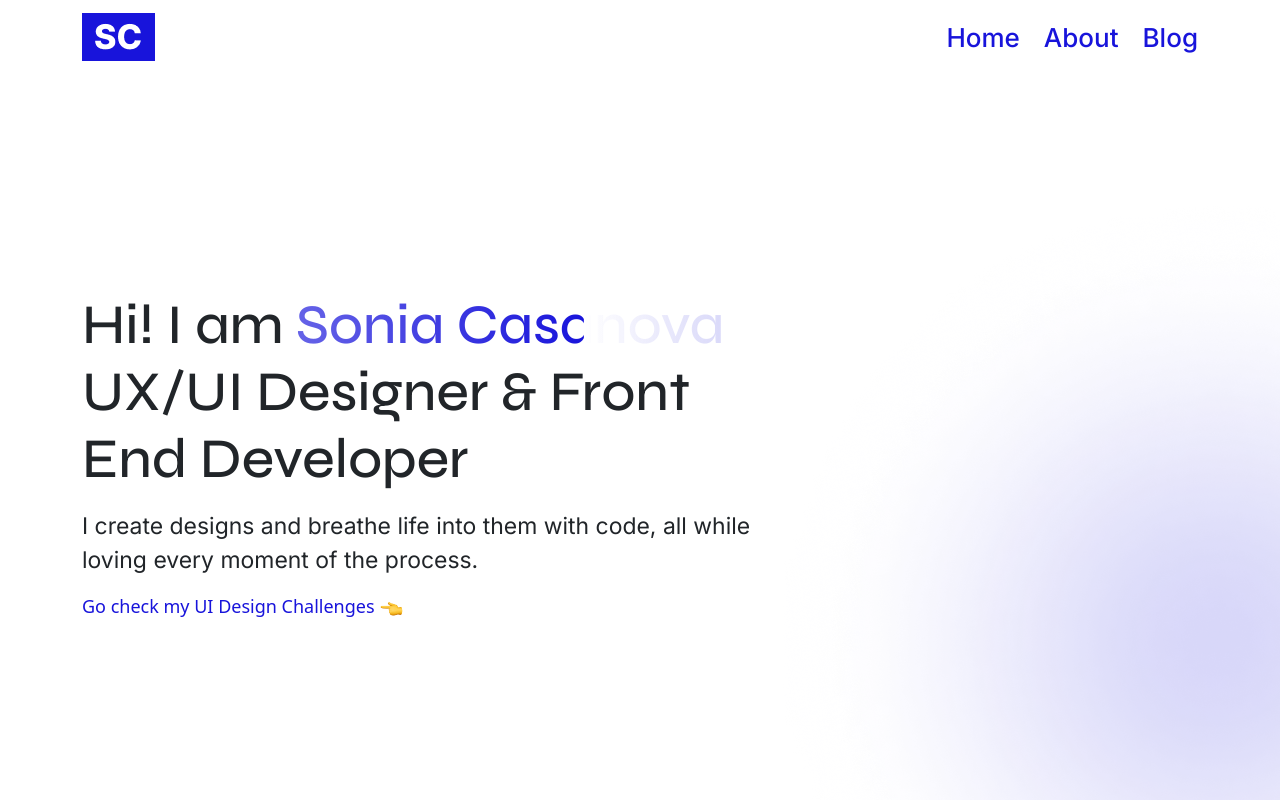
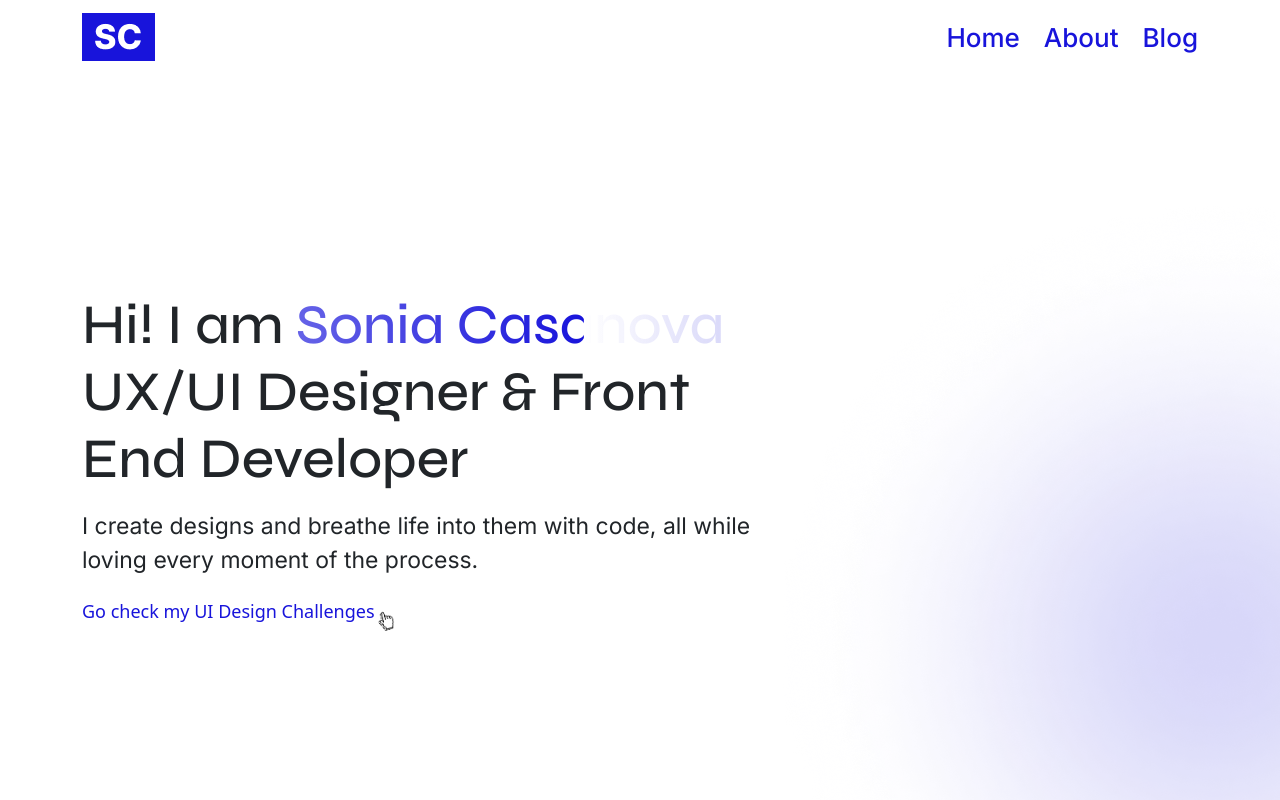
Before and after one commit to soniacasanova/Portfolio, a React (Create React App) app in the folder my-react-bootstrap-app/: page / in a window 1280 px wide. Shown: the top 800 px of the page. Built offline with nearby package versions, Linux system fonts and the light colour scheme.

Commit message:
icon pointing changed

```diff
--- a/my-react-bootstrap-app/src/pages/Home.js
+++ b/my-react-bootstrap-app/src/pages/Home.js
@@ -5,7 +5,6 @@ import { faPaintBrush, faCode } from '@fortawesome/free-solid-svg-icons'
 import arrow from '../assets/img/arrow.png'
 import mouse from '../assets/img/Nutrific/mouse.png'
 import coverImage from '../assets/img/Nutrific/portada_nutrific.png'
-import point from '../assets/img/pointing.png'
 import './Home.scss'
 
 
@@ -45,7 +44,8 @@ const Home = () => {
             <h1 className="pb-2 text-container">Hi! I am <span className="text">Sonia Casanova</span> <br></br>
               UX/UI Designer & Front End Developer</h1>
             <p className="subtitle">I create designs and breathe life into them with code, all while loving every moment of the process.</p>
-            <a className="go-to text-decoration-none" href="https://www.behance.net/gallery/184080049/UI-Design-Challenges-Part-1" target='_blank' rel='noopener noreferrer'>Go check my UI Design Challenges  <img src={point} className="pointing" alt="pointing hand" /></a>
+            <a className="go-to text-decoration-none" href="https://www.behance.net/gallery/184080049/UI-Design-Challenges-Part-1" target='_blank' rel='noopener noreferrer'>Go check my UI Design Challenges
+             <img src={mouse} className="pointing" alt="pointing hand" /></a>
             </div>
             <div className="column"></div>
           </div>
--- a/my-react-bootstrap-app/src/pages/Home.scss
+++ b/my-react-bootstrap-app/src/pages/Home.scss
@@ -36,6 +36,7 @@ a.go-to {
   font-weight: 500;
 
   img.pointing {
+    padding-top:1rem;
     width: 3%;
     animation: moveLeftAndRight 2s linear infinite;
   }
@@ -46,7 +47,7 @@ a.go-to {
     transform: translateX(0);
   }
   50% {
-    transform: translateX(10px); /* Move to the right */
+    transform: translateX(10px);
   }
   100% {
     transform: translateX(0);
```
